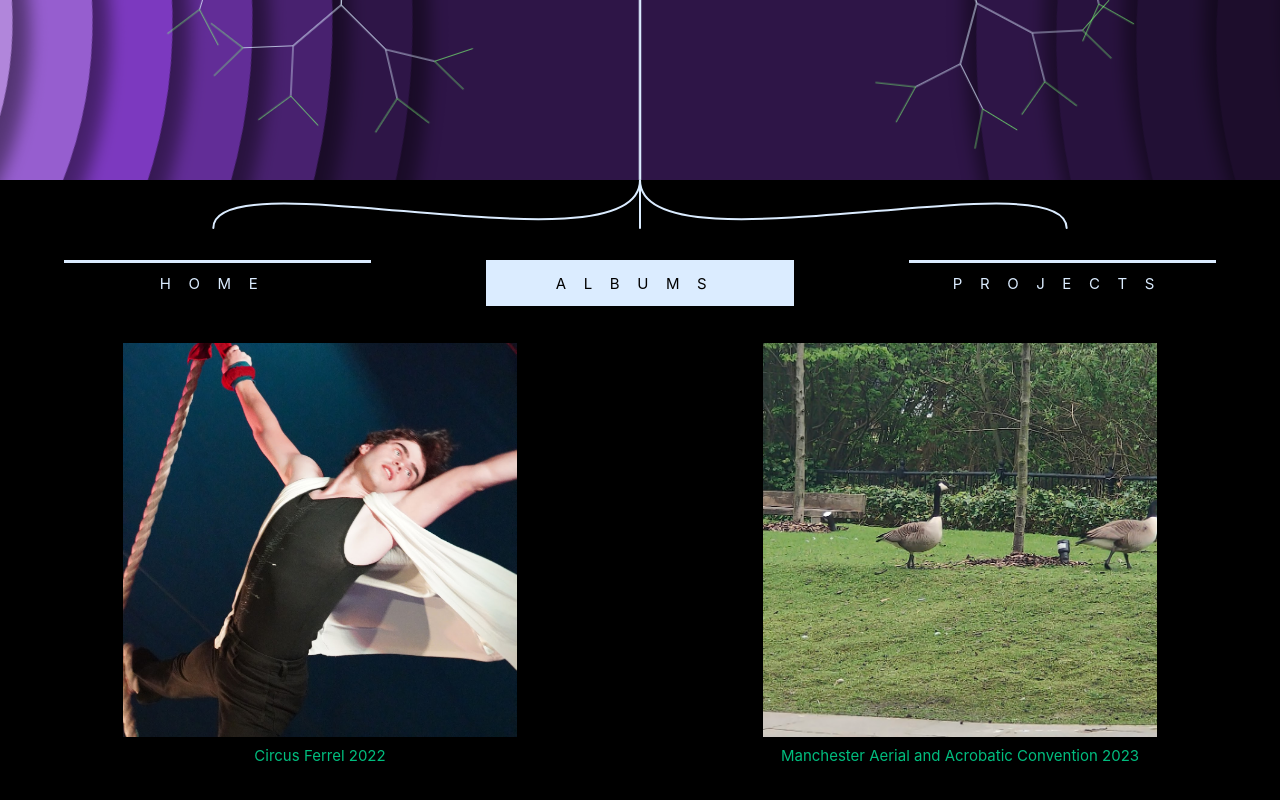
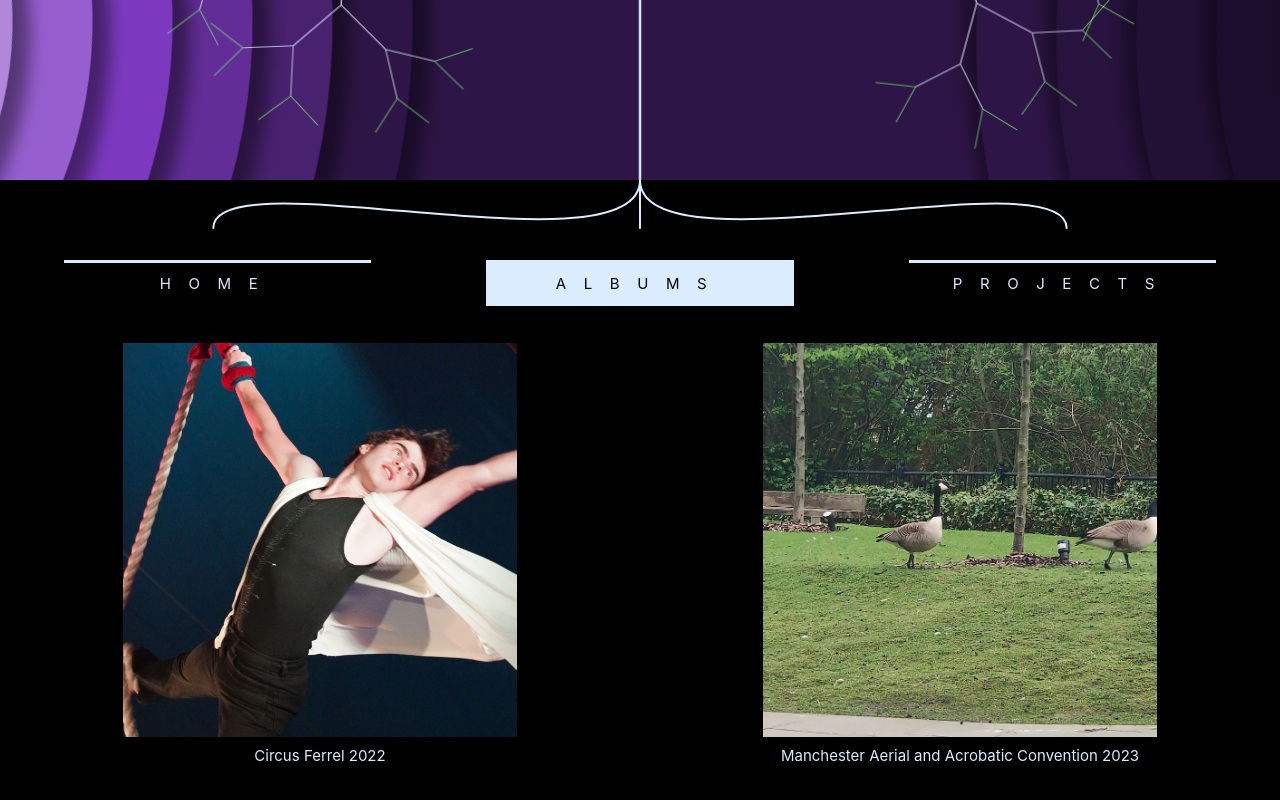
Before and after one commit to rjb255/vue-frontend, a Vue app: page /albums in a window 1280 px wide. Shown: the part 460-1260 px from the top of the page. Built offline with nearby package versions, Linux system fonts and the light colour scheme.

Commit message:
feat: diff colour

```diff
--- a/src/App.vue
+++ b/src/App.vue
@@ -64,7 +64,7 @@ import {
   sunCircleColours,
   groundColour,
   startColourChangingInterval,
-} from "./utilities/mainSvgColours";
+} from "@/utilities/mainSvgColours";
 
 const route = useRoute();
 
--- a/src/views/AlbumsView.vue
+++ b/src/views/AlbumsView.vue
@@ -12,6 +12,7 @@
 <script setup lang="ts">
 import CircusFerrel2022 from "@/assets/pictures/album-covers/circus-ferrel-2022.png";
 import Maac2023 from "@/assets/pictures/album-covers/maac-2023.png";
+import { woodColour } from "@/utilities/mainSvgColours";
 type Album = { imgSrc: string; albumSrc: string; caption: string };
 
 const albums: Album[] = [
@@ -44,6 +45,7 @@ const albums: Album[] = [
 }
 .link {
   height: 100%;
+  color: hsl(v-bind("`${woodColour[0]},${woodColour[1]}%,${woodColour[2]}%`"));
 }
 
 .link,
```
